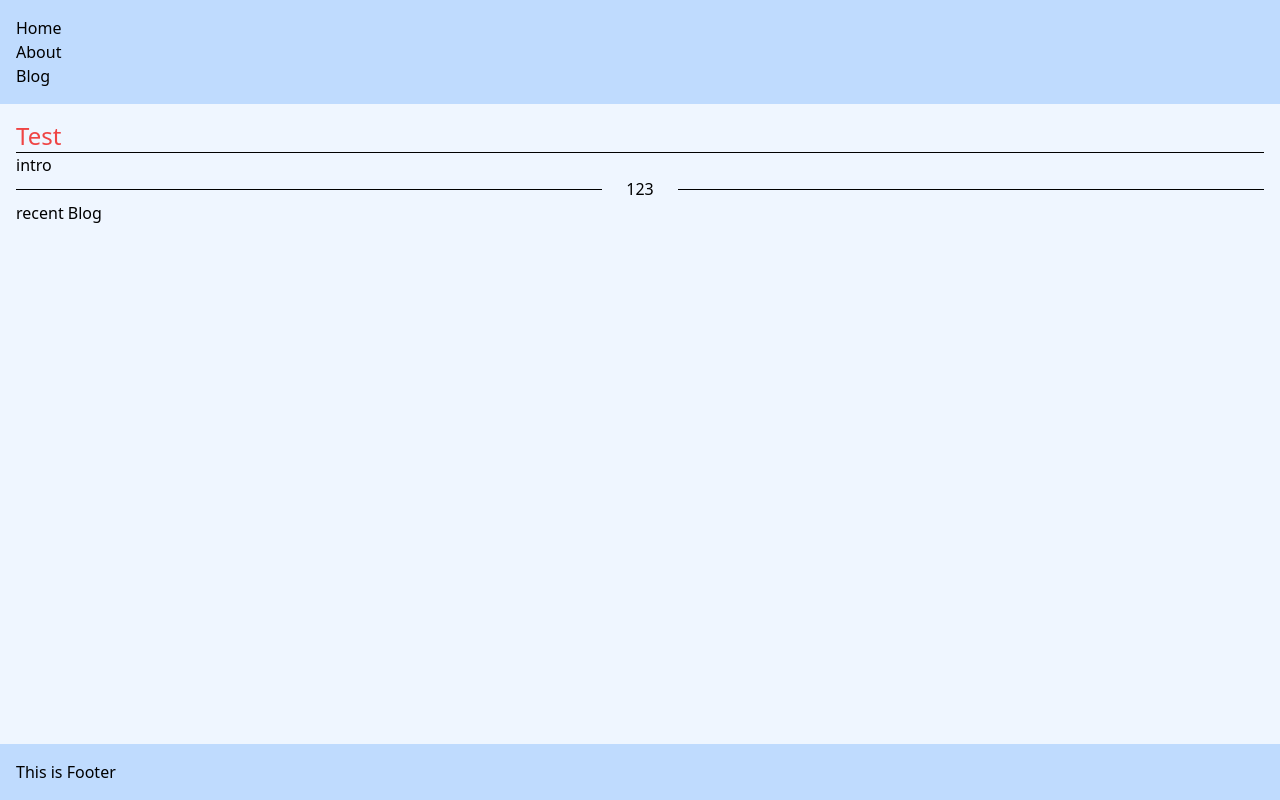
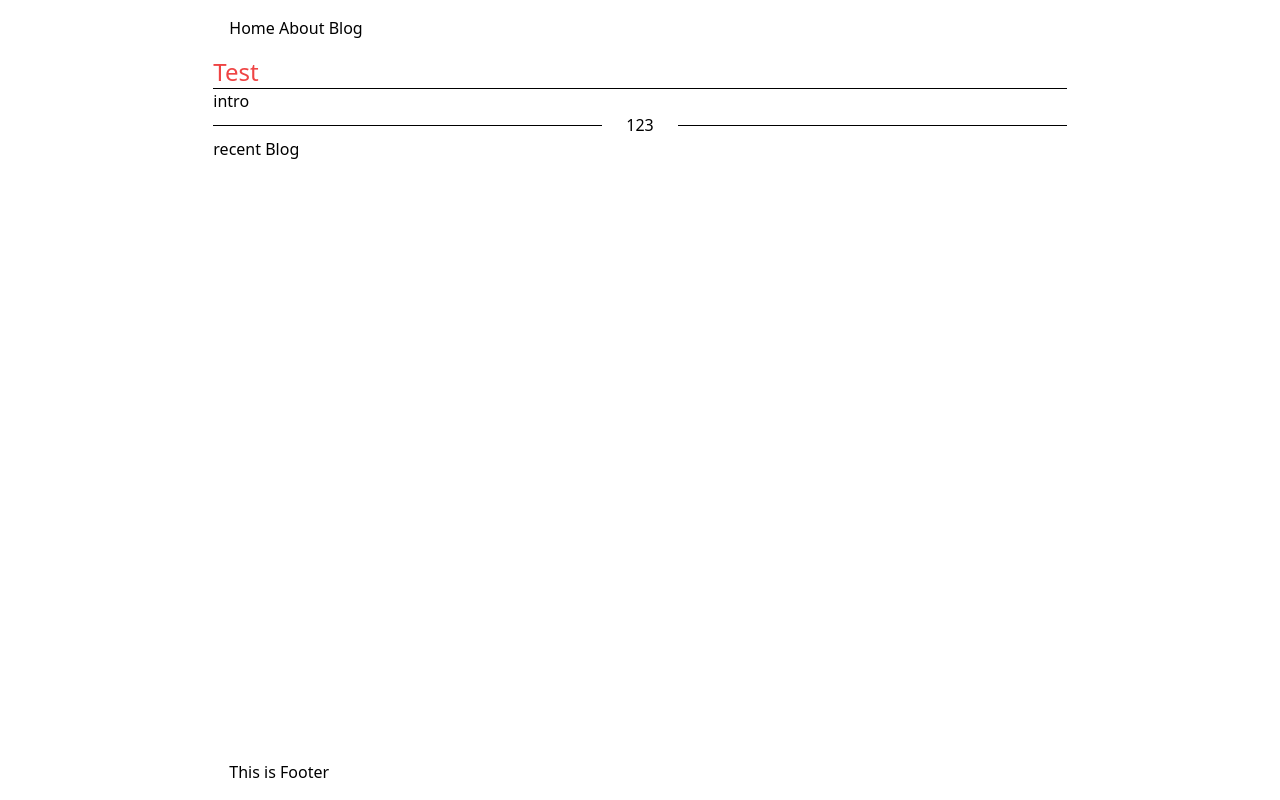
Before and after one commit to Yh1549/Posts_For_Fun, an Astro site: page / in a window 1280 px wide. Built offline with nearby package versions, Linux system fonts and the light colour scheme; Astro itself is replaced by a stand-in of ours.

Commit message:
building blog..

```diff
--- a/src/components/Footer.astro
+++ b/src/components/Footer.astro
@@ -1,3 +1,3 @@
 ---
 ---
-<footer class="bg-blue-200 p-4">This is Footer</footer>
+<footer class=" p-4">This is Footer</footer>
--- a/src/components/Header.astro
+++ b/src/components/Header.astro
@@ -3,6 +3,6 @@ import Navigation from './Navigation.astro'
 
 ---
 
-<header class="bg-blue-200 p-4">
+<header class=" p-4">
   <Navigation></Navigation>
 </header>
--- a/src/components/Navigation.astro
+++ b/src/components/Navigation.astro
@@ -1,5 +1,4 @@
-<ul>
-  <li><a href="/">Home</a></li>
-  <li><a href="/about">About</a></li>
-  <li><a href="/blog">Blog</a></li>
-</ul>
+
+<a href="/">Home</a>
+<a href="/about">About</a>
+<a href="/blog">Blog</a>
--- a/src/layouts/BaseLayout.astro
+++ b/src/layouts/BaseLayout.astro
@@ -17,10 +17,10 @@ const {pageInfo} = Astro.props;
 		<title>{pageInfo.title}</title>
 	</head>
 
-	<body>
-    <div class="flex h-60 min-h-screen flex-col">
+	<body class="bg-white text-black antialiased dark:bg-gray-950 dark:text-white">
+    <div class="w-4/6 mx-auto flex h-60 min-h-screen flex-col">
       <Header></Header>
-      <main class="h-96 flex-1 bg-blue-50 p-4">
+      <main class="h-96 flex-1">
         	<slot></slot>
       </main>
       <Footer></Footer>
--- a/src/pages/index.astro
+++ b/src/pages/index.astro
@@ -8,8 +8,7 @@ const pageInfo = {
 <BaseLayout pageInfo={pageInfo}>
 	<h1 class="text-2xl text-red-500">Test</h1>
 	<Divider dividerInfo={{context: ''}}></Divider>
-	<div>intro</div>
+	<p>intro</p>
 	<Divider dividerInfo={{ context: '123'}}></Divider>
-
-	<div>recent Blog</div>
+	<p>recent Blog</p>
 </BaseLayout>
```
Also changed, not shown: README.md.
